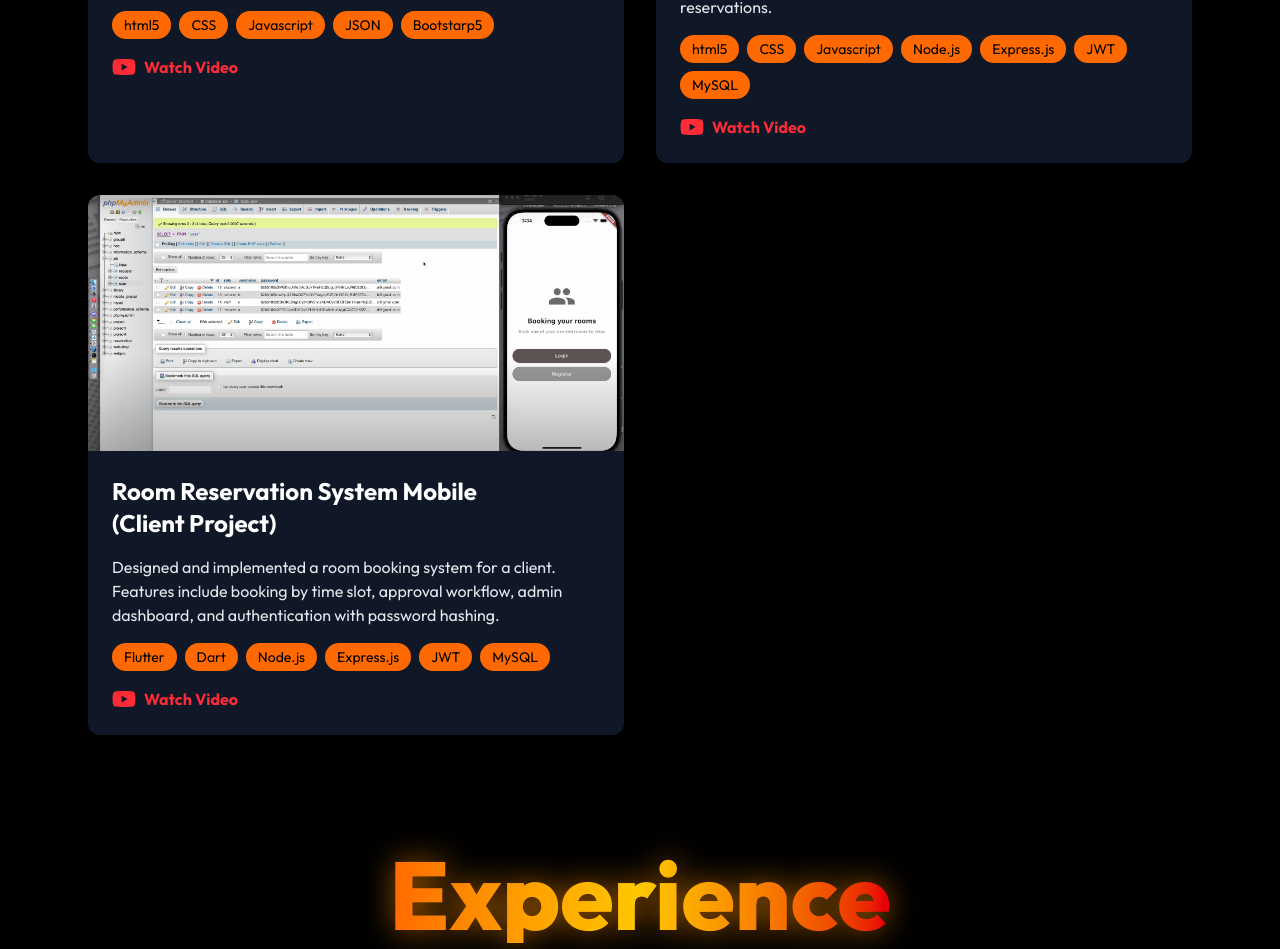
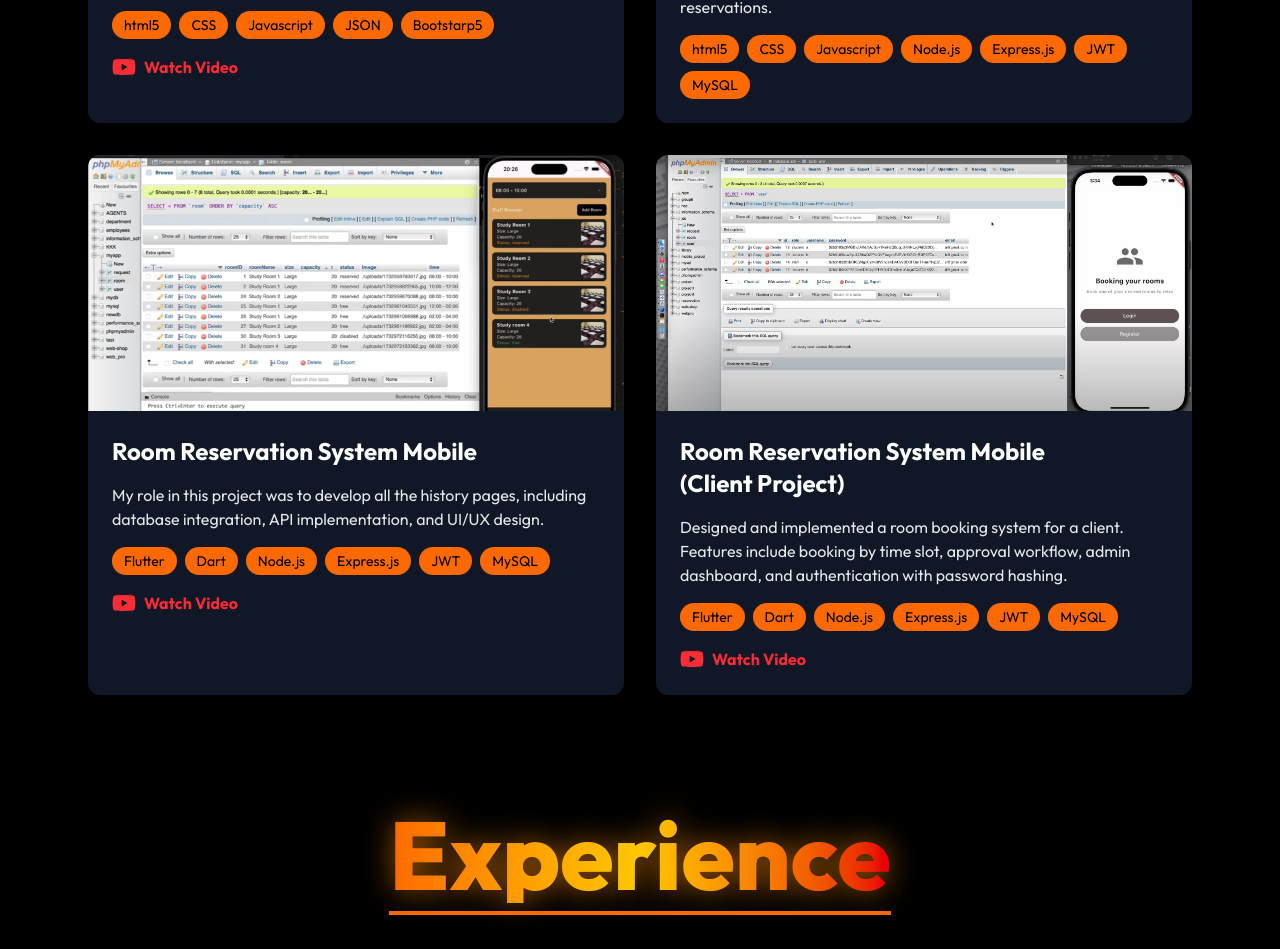
Before and after one commit to Augajom/my-portfolio-site, a React (Vite) app: page / in a window 1280 px wide. Shown: the part 10647-11596 px from the top of the page. Built offline with nearby package versions, Linux system fonts and the light colour scheme; a web font is replaced by a local one.

Commit message:
add a new project

```diff
--- a/src/locales/en.json
+++ b/src/locales/en.json
@@ -163,6 +163,11 @@
                 "tech": ["html5", "CSS", "Javascript", "Node.js", "Express.js", "JWT", "MySQL"]
                 },
                 "p7": {
+                "title": "Room Reservation System Mobile",
+                "description": "My role in this project was to develop all the history pages, including database integration, API implementation, and UI/UX design.",
+                "tech": ["Flutter", "Dart", "Node.js", "Express.js", "JWT", "MySQL"]
+                },
+                "p8": {
                 "title": "Room Reservation System Mobile \n(Client Project)",
                 "description": "Designed and implemented a room booking system for a client. Features include booking by time slot, approval workflow, admin dashboard, and authentication with password hashing.",
                 "tech": ["Flutter", "Dart", "Node.js", "Express.js", "JWT", "MySQL"]
--- a/src/locales/th.json
+++ b/src/locales/th.json
@@ -162,8 +162,13 @@
                     "tech": ["html5", "CSS", "Javascript", "Node.js", "Express.js", "JWT", "MySQL"]
                 },
                 "p7": {
+                    "title": "ระบบจองห้องบนมือถือ",
+                    "description": "บทบาทของผมในโปรเจกต์นี้คือการพัฒนาหน้าประวัติทั้งหมด ตั้งแต่การเชื่อมต่อฐานข้อมูล การทำ API ไปจนถึงการออกแบบ UI/UX",
+                    "tech": ["Flutter", "Dart", "Node.js", "Express.js", "JWT", "MySQL"]
+                },
+                "p8": {
                     "title": "ระบบจองห้องบนมือถือ \n(โปรเจกต์ลูกค้า)",
-                    "description": "ออกแบบและพัฒนาระบบจองห้องพักสำหรับลูกค้า มีฟีเจอร์การจองตามช่วงเวลา กระบวนการอนุมัติ แดชบอร์ดผู้ดูแล และระบบยืนยันตัวตนด้วยการเข้ารหัสรหัสผ่าน",
+                    "description": "ออกแบบและพัฒนาระบบจองห้องให้ลูกค้า มีฟีเจอร์การจองตามช่วงเวลา กระบวนการอนุมัติ แดชบอร์ดผู้ดูแล และระบบยืนยันตัวตนด้วยการเข้ารหัสรหัสผ่าน",
                     "tech": ["Flutter", "Dart", "Node.js", "Express.js", "JWT", "MySQL"]
                 }
             }
--- a/src/pages/Projects.jsx
+++ b/src/pages/Projects.jsx
@@ -11,6 +11,7 @@ import img4 from "../assets/projects/4.png"
 import img5 from "../assets/projects/5.png"
 import img6 from "../assets/projects/6.png"
 import img7 from "../assets/projects/7.png"
+import img8 from "../assets/projects/8.png"
 
 function Projects() {
   const { t } = useTranslation();
@@ -28,8 +29,9 @@ function Projects() {
     p3: { img: img3, video: "https://youtu.be/FTlZHSAH0-Q?si=t_6kKYPGXuSp1Wtl" },
     p4: { img: img4, video: "https://youtu.be/bLke_rMmeRM?si=snq4zvZ0KJCsCGbK" },
     p5: { img: img5, video: "https://youtu.be/gZ8i-XTpJQ0?si=l-b-VTFPaiLVY9Wd" },
-    p6: { img: img6, video: "https://youtu.be/SJgobDJiIF4" },
-    p7: { img: img7, video: "https://youtu.be/SJgobDJiIF4" }
+    p6: { img: img6 },
+    p7: { img: img7, video: "https://youtu.be/GNsFOdBIhBg" },
+    p8: { img: img8, video: "https://youtu.be/SJgobDJiIF4" }
   };
 
   return (
```
Also changed, not shown: src/assets/projects/7.png, src/assets/projects/8.png (added).
